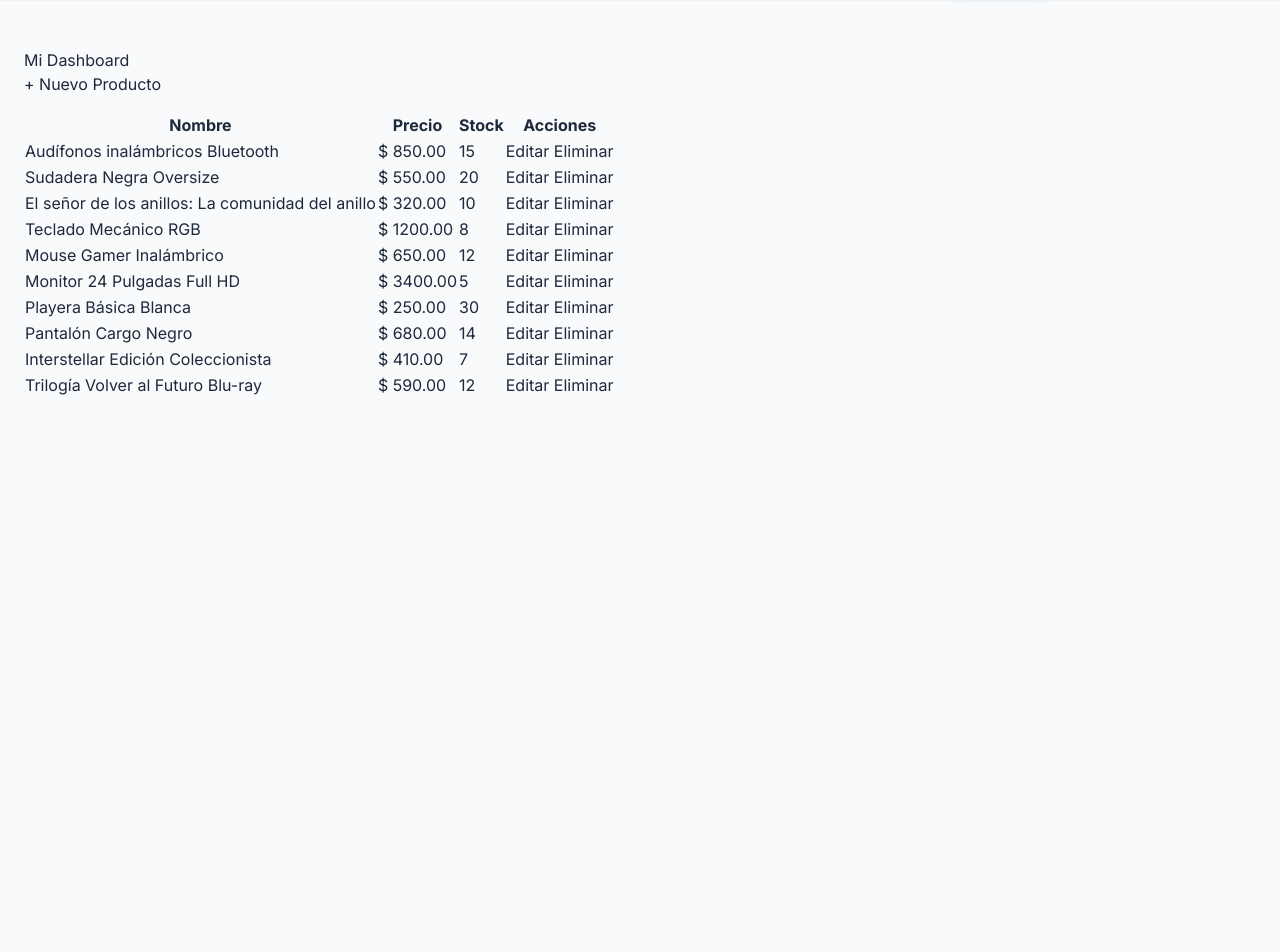
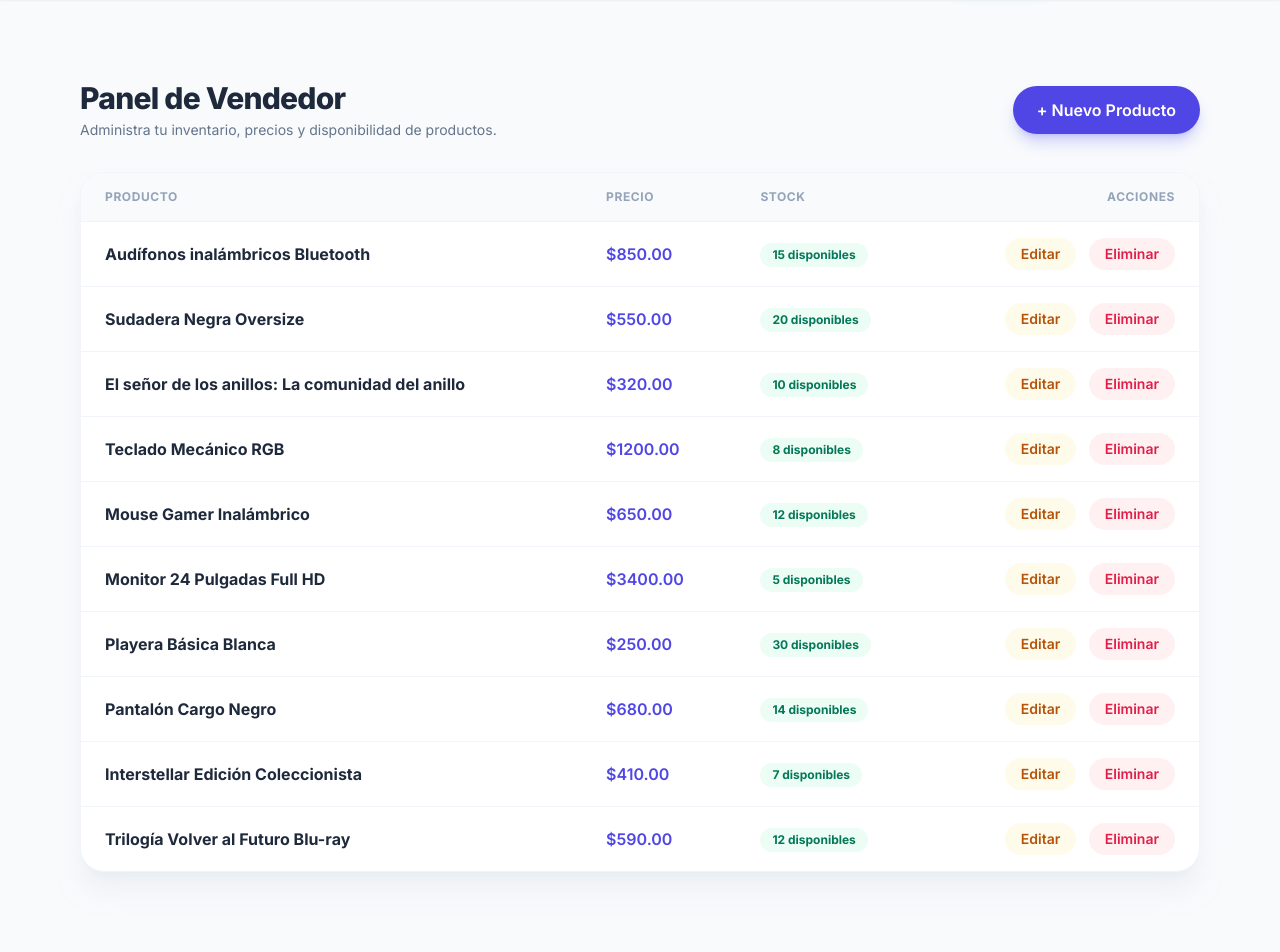
Before and after one commit to auroraem97/marketplace_main_58, a Django app: page /dashboard/ in a window 1280 px wide. Shown: the part 69-1021 px from the top of the page. Before the commit the page ends 464 px from the top, so only its background shows below. Run offline with Django 5.2, Linux system fonts and the light colour scheme; a user stored in the database is signed in; data comes from the database, SQL or seed files in the repository; both versions use the stored data as it was after the commit; some libraries are stand-ins or nearby versions.

Commit message:
terminando la pagina

```diff
--- a/store/templates/store/dashboard.html
+++ b/store/templates/store/dashboard.html
@@ -1,37 +1,73 @@
 {% extends 'store/base.html' %}
 
 {% block content %}
-
-<div class="d-flex justify-content-between align-items-center mb-4">
-    <h2>Mi Dashboard</h2>
-    <a href="{% url 'product_create' %}" class="btn btn-success">+ Nuevo Producto</a>
+<div class="max-w-6xl mx-auto py-8 px-4">
+    <!-- Encabezado tipo Panel Seller -->
+    <div class="flex flex-col sm:flex-row sm:items-center justify-between gap-4 mb-8">
+        <div>
+            <h2 class="text-3xl font-extrabold text-slate-800 tracking-tight">Panel de Vendedor</h2>
+            <p class="text-slate-500 text-sm mt-1">Administra tu inventario, precios y disponibilidad de productos.</p>
+        </div>
+        <a href="{% url 'product_create' %}" class="inline-flex items-center justify-center px-6 py-3 bg-indigo-600 hover:bg-indigo-700 text-white font-semibold rounded-full shadow-lg shadow-indigo-500/30 transition-all">
+            + Nuevo Producto
+        </a>
     </div>
 
-<table class="table table-striped">
+    <!-- Tabla de productos -->
+    {% if products %}
+    <div class="bg-white rounded-3xl shadow-xl shadow-slate-200/50 border border-slate-100 overflow-hidden">
+        <div class="overflow-x-auto">
+            <table class="w-full text-left border-collapse">
                 <thead>
-        <tr>
-            <th>Nombre</th>
-            <th>Precio</th>
-            <th>Stock</th>
-            <th>Acciones</th>
+                    <tr class="bg-slate-50 border-b border-slate-100 text-xs font-bold uppercase tracking-wider text-slate-400">
+                        <th class="py-4 px-6">Producto</th>
+                        <th class="py-4 px-6">Precio</th>
+                        <th class="py-4 px-6">Stock</th>
+                        <th class="py-4 px-6 text-right">Acciones</th>
                     </tr>
                 </thead>
-    <tbody>
-
+                <tbody class="divide-y divide-slate-100">
                     {% for product in products %}
-        <tr>
-            <td>{{ product.name }}</td>
-            <td>$ {{ product.price }}</td>
-            <td>{{ product.stock }}</td>
-            <td>
-                <a href="{% url 'product_update' product.id %}" class="btn btn-warning btn-sm">Editar</a>
-
-                <a href="{% url 'product_delete' product.id %}" class="btn btn-danger btn-sm">Eliminar</a>
+                    <tr class="hover:bg-slate-50/70 transition-colors">
+                        <td class="py-4 px-6 font-bold text-slate-800">
+                            {{ product.name }}
+                        </td>
+                        <td class="py-4 px-6 font-semibold text-indigo-600">
+                            ${{ product.price }}
+                        </td>
+                        <td class="py-4 px-6">
+                            {% if product.stock > 0 %}
+                                <span class="inline-flex items-center px-3 py-1 rounded-full text-xs font-bold bg-emerald-50 text-emerald-700">
+                                    {{ product.stock }} disponibles
+                                </span>
+                            {% else %}
+                                <span class="inline-flex items-center px-3 py-1 rounded-full text-xs font-bold bg-rose-50 text-rose-700">
+                                    Agotado
+                                </span>
+                            {% endif %}
+                        </td>
+                        <td class="py-4 px-6 text-right space-x-2">
+                            <a href="{% url 'product_update' product.id %}" class="inline-block px-4 py-1.5 bg-amber-50 hover:bg-amber-100 text-amber-700 text-sm font-semibold rounded-full transition-colors">
+                                Editar
+                            </a>
+                            <a href="{% url 'product_delete' product.id %}" class="inline-block px-4 py-1.5 bg-rose-50 hover:bg-rose-100 text-rose-600 text-sm font-semibold rounded-full transition-colors">
+                                Eliminar
+                            </a>
                         </td>
                     </tr>
                     {% endfor %}
-
                 </tbody>
             </table>
-
+        </div>
+    </div>
+    {% else %}
+    <div class="bg-white rounded-3xl shadow-sm border border-dashed border-slate-300 p-16 text-center">
+        <h3 class="text-xl font-bold text-slate-700 mb-2">Aún no tienes productos publicados</h3>
+        <p class="text-slate-500 mb-6">Comienza a vender agregando tu primer artículo al catálogo.</p>
+        <a href="{% url 'product_create' %}" class="inline-block px-6 py-3 bg-indigo-600 hover:bg-indigo-700 text-white font-semibold rounded-full shadow-md transition-colors">
+            + Crear primer producto
+        </a>
+    </div>
+    {% endif %}
+</div>
 {% endblock %}
--- a/store/views.py
+++ b/store/views.py
@@ -1,5 +1,6 @@
 from django.contrib.auth.decorators import login_required
 from django.shortcuts import render, redirect, get_object_or_404
+from django.http import HttpResponseForbidden
 from django.contrib.auth import login, authenticate, logout
 from .forms import RegisterForm, ProductForm
 from .models import Product
```
Also changed, not shown: store/templates/store/product_form.html (+34 -7 lines), db.sqlite3. Lines whose indentation alone changed are shown as unchanged.
